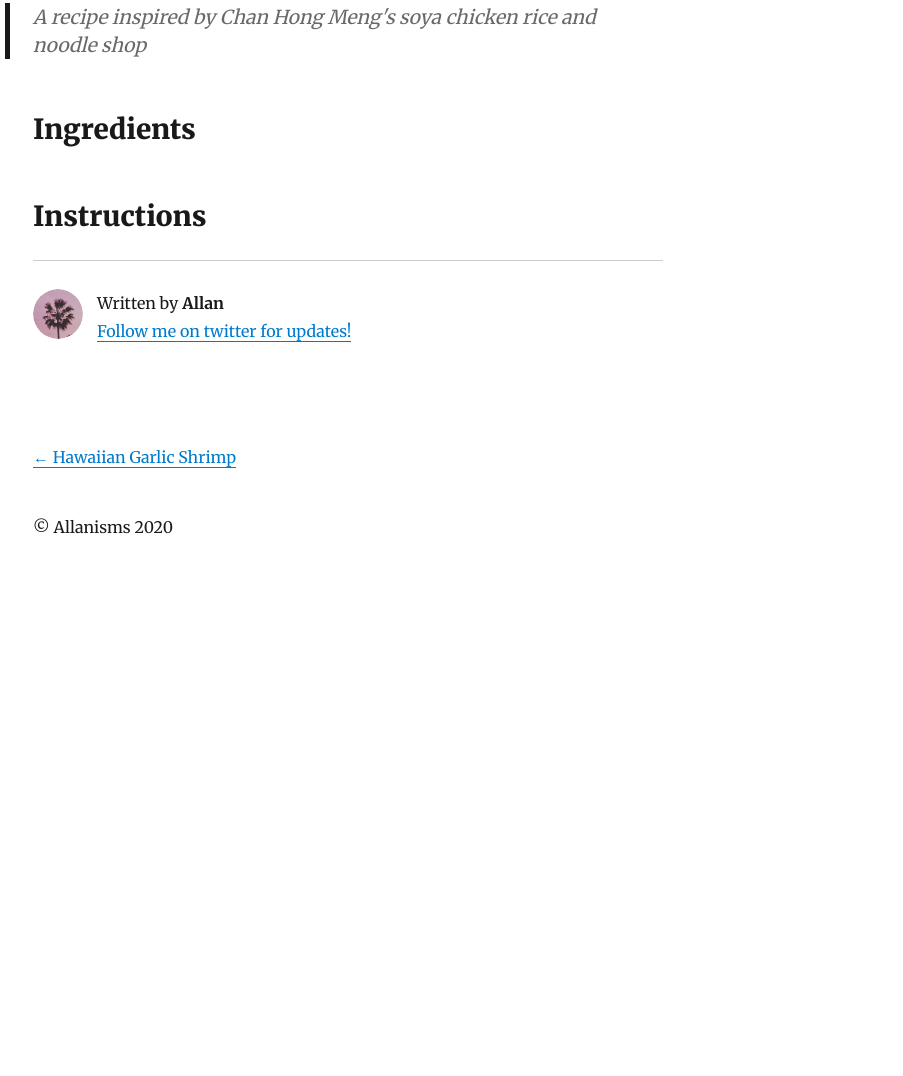
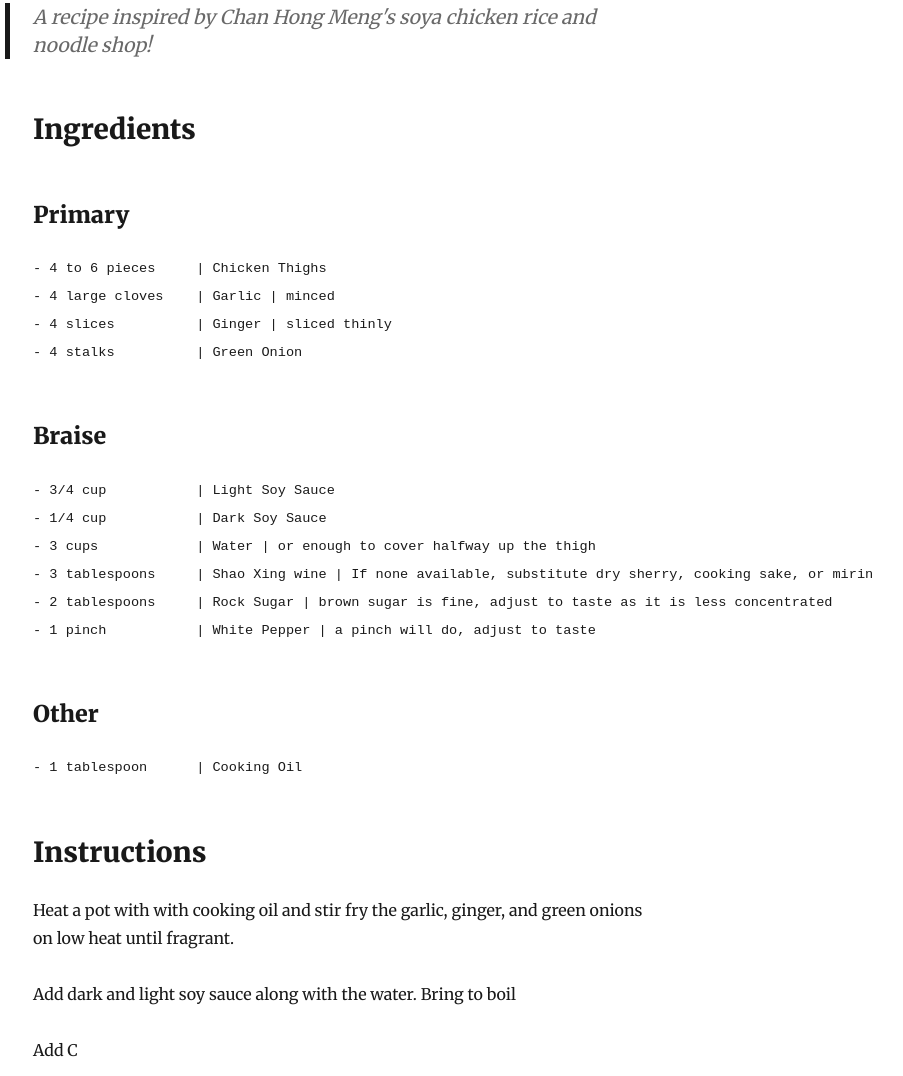
Before and after one commit to allanchiou/allanisms, a Gatsby site: page /hong-kong-soya-chicken/ in a window 1280 px wide. Shown: the part 236-1312 px from the top of the page, without its empty margins (292-1195 px from the left). Before the commit the page ends 819 px from the top, so only its background shows below. Built offline with nearby package versions, Linux system fonts and the light colour scheme; Gatsby itself is replaced by a stand-in of ours; some packages are replaced by stand-ins of ours; code samples lack their colours.

Commit message:
Soya Chicken

```diff
--- a/content/blog/hawaiian-garlic-shrimp/index.md
+++ b/content/blog/hawaiian-garlic-shrimp/index.md
@@ -1,10 +1,10 @@
 ---
 title: Hawaiian Garlic Shrimp
 date: "2020-07-30T00:00:00.000Z"
-description: "A recipe for garlic shrimp. A North Shore favorite."
+description: "A recipe for garlic shrimp."
 ---
 
-> Here's a recipe inspired by 'A Taste of Aloha: A Collection of Recipes from the Junior League of Honolulu' a book put together in 1983 to raise money for the Junior League. This is a dish served cold.
+> Here's a recipe inspired by 'A Taste of Aloha: A Collection of Recipes from the Junior League of Honolulu,' a book put together in 1983 to raise money for the Junior League. This is a dish served cold. Also, while I say this is Hawaiian, this is probably better described as a home recipe from an all-American mom.
 
 ## Ingredients
 
@@ -24,6 +24,6 @@ description: "A recipe for garlic shrimp. A North Shore favorite."
 
 Cook cleaned shrimp in boiling salted water for 5 to 10 minutes or until bright pink and cooked through. Once cooked, take the shrimp out of the water and rinse under cold water to stop the cooking process.
 
-Mix the marinade ingredients together. Marinate the cooled shrimp in marinade.
+Mix the marinade ingredients. Marinate the cooled shrimp in marinade.
 
 Cover and refrigerate for 24 hours. Stir every 12 hours.
--- a/content/blog/hong-kong-soya-chicken/index.md
+++ b/content/blog/hong-kong-soya-chicken/index.md
@@ -4,8 +4,31 @@ date: "2020-08-01T00:00:00.000Z"
 description: "A recipe for HK style Soya Chicken"
 ---
 
-> A recipe inspired by Chan Hong Meng's soya chicken rice and noodle shop
+> A recipe inspired by Chan Hong Meng's soya chicken rice and noodle shop!
 
 ## Ingredients
 
+### Primary
+    - 4 to 6 pieces     | Chicken Thighs
+    - 4 large cloves    | Garlic | minced
+    - 4 slices          | Ginger | sliced thinly
+    - 4 stalks          | Green Onion
+
+### Braise
+    - 3/4 cup           | Light Soy Sauce
+    - 1/4 cup           | Dark Soy Sauce
+    - 3 cups            | Water | or enough to cover halfway up the thigh
+    - 3 tablespoons     | Shao Xing wine | If none available, substitute dry sherry, cooking sake, or mirin
+    - 2 tablespoons     | Rock Sugar | brown sugar is fine, adjust to taste as it is less concentrated
+    - 1 pinch           | White Pepper | a pinch will do, adjust to taste
+
+### Other
+    - 1 tablespoon      | Cooking Oil
+
 ## Instructions
+
+Heat a pot with with cooking oil and stir fry the garlic, ginger, and green onions on low heat until fragrant.
+
+Add dark and light soy sauce along with the water. Bring to boil
+
+Add C
```
